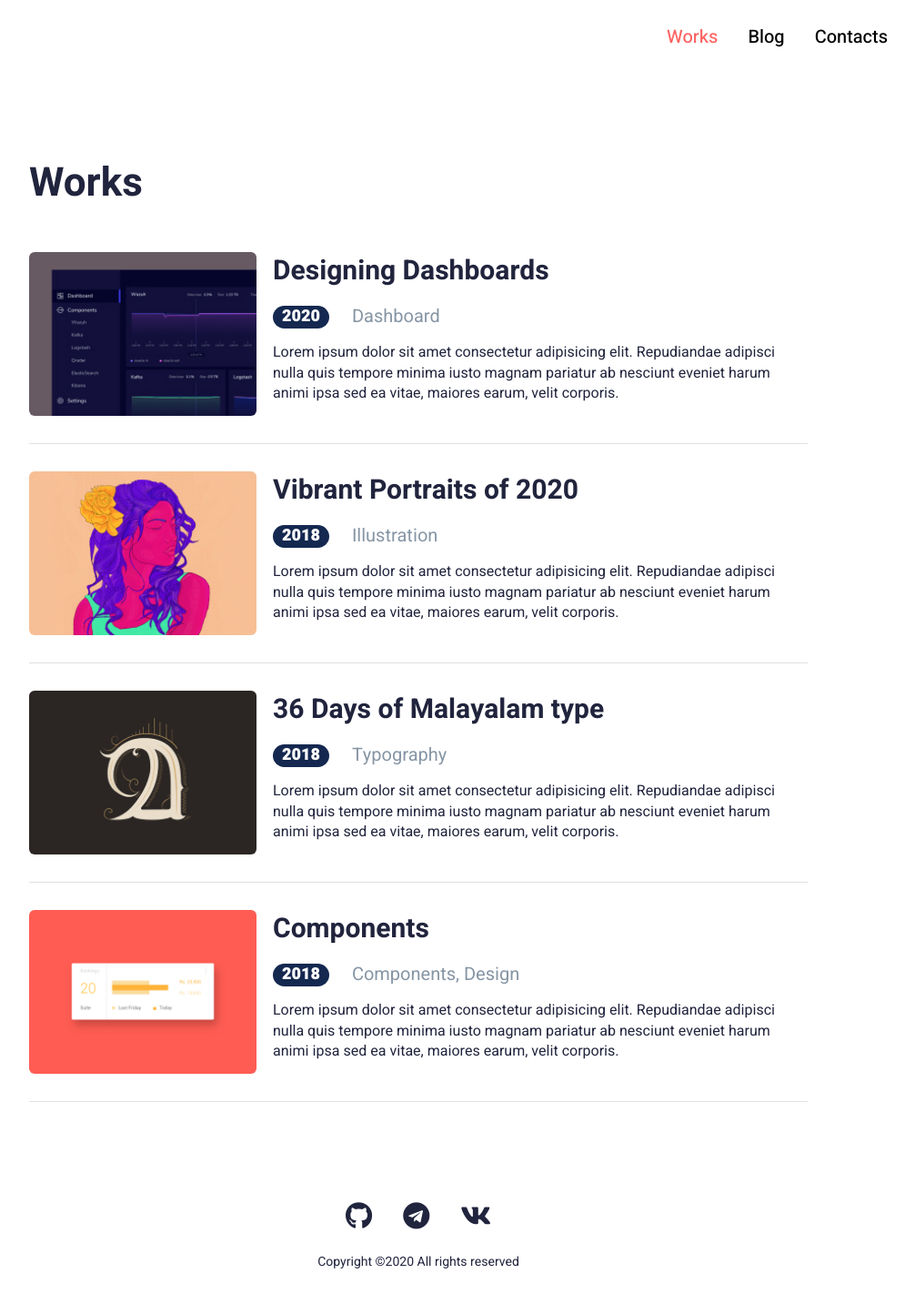
After one commit to m-dzianishchyts/web-technologies, a PHP site: page /works.html in a window 1280 px wide. The commit adds this page. Shown: the whole page at 91% size, without its empty margins (180-1186 px from the left). Run offline with PHP 8.4, Linux system fonts and the light colour scheme; some web fonts are replaced.

Commit message:
Design works page

```diff
--- a/html_css_basics/css/works.css
+++ b/html_css_basics/css/works.css
@@ -1,3 +1,250 @@
+@charset "UTF-8";
+@import url("https://fonts.googleapis.com/css2?family=Heebo:wght@400;500;700;900&display=swap");
+* {
+	padding: 0;
+	margin: 0;
+	border: 0;
+}
+
+*, *:before, *:after {
+	box-sizing: border-box;
+}
+
+:focus, :active {
+	outline: none;
+}
+
+a:focus, a:active {
+	outline: none;
+}
+
+nav, footer, header, aside {
+	display: block;
+}
+
+html, body {
+	height: 100%;
+	width: 100%;
+	font-size: 100%;
+	line-height: 1;
+	font-size: 14px;
+	-ms-text-size-adjust: 100%;
+	-moz-text-size-adjust: 100%;
+	-webkit-text-size-adjust: 100%;
+}
+
+input, button, textarea {
+	font-family: inherit;
+}
+
+input::-ms-clear {
+	display: none;
+}
+
+button {
+	cursor: pointer;
+}
+
+button::-moz-focus-inner {
+	padding: 0;
+	border: 0;
+}
+
+a, a:visited {
+	text-decoration: none;
+}
+
+a:hover {
+	text-decoration: none;
+}
+
+ul li {
+	list-style: none;
+}
+
+img {
+	vertical-align: top;
+}
+
+h1, h2, h3, h4, h5, h6 {
+	font-size: inherit;
+	font-weight: inherit;
+}
+
+@font-face {
+	font-family: "icons-font";
+	src: url("../fonts/icons-font.eot?hqieia");
+	src: url("../fonts/icons-font.eot?hqieia#iefix") format("embedded-opentype"), url("../fonts/icons-font.ttf?hqieia") format("truetype"), url("../fonts/icons-font.woff?hqieia") format("woff"), url("../fonts/icons-font.svg?hqieia#icons-font") format("svg");
+	font-weight: normal;
+	font-style: normal;
+	font-display: block;
+}
+[class^=icon-]::before,
+[class*=" icon-"]::before {
+	/* use !important to prevent issues with browser extensions that change fonts */
+	font-family: "icons-font" !important;
+	speak: never;
+	font-style: normal;
+	font-weight: normal;
+	font-variant: normal;
+	text-transform: none;
+	line-height: 1;
+	/* Better Font Rendering =========== */
+	-webkit-font-smoothing: antialiased;
+	-moz-osx-font-smoothing: grayscale;
+}
+
+.icon-github:before {
+	content: "";
+}
+
+.icon-telegram:before {
+	content: "";
+}
+
+.icon-vk:before {
+	content: "";
+}
+
+body {
+	font-family: "Heebo";
+	color: #21243d;
+}
+
+.wrapper {
+	width: 100%;
+	min-height: 100%;
+	overflow: hidden;
+	display: flex;
+	flex-direction: column;
+}
+
+._container {
+	max-width: 856px;
+	margin: 0px auto;
+}
+@media (max-width: 991.98px) {
+	._container {
+		max-width: 750px;
+	}
+}
+@media (max-width: 767.98px) {
+	._container {
+		max-width: none;
+		padding: 0px 10px;
+	}
+}
+
+.title {
+	font-size: 44px;
+	font-weight: 700;
+	line-height: 136.3636363636%;
+}
+@media (max-width: 767.98px) {
+	.title {
+		font-size: 32px;
+	}
+}
+
+.text {
+	font-size: 16px;
+	line-height: 143.75%;
+}
+
+.button {
+	background-color: #ff6464;
+	border-radius: 2px;
+	font-weight: 500;
+	font-size: 20px;
+	color: #fff;
+	line-height: 145%;
+	height: 47px;
+	display: inline-flex;
+	align-items: center;
+	justify-content: center;
+	text-align: center;
+	padding: 0px 20px;
+	transition: background-color 0.3s ease 0s;
+}
+.button:hover {
+	background-color: #00a8cc;
+}
+
+.page {
+	flex: 1 1 auto;
+	padding: 90px 0px 0px 0px;
+}
+@media (max-width: 767.98px) {
+	.page {
+		padding: 35px 0px 0px 0px;
+	}
+}
+
+.posts-title {
+	font-size: 22px;
+}
+@media (max-width: 767.98px) {
+	.posts-title {
+		text-align: center;
+		font-size: 18px;
+	}
+}
+
+._ibg {
+	position: relative;
+}
+._ibg img {
+	position: absolute;
+	width: 100%;
+	height: 100%;
+	top: 0;
+	left: 0;
+	object-fit: cover;
+}
+
+.social {
+	display: flex;
+	justify-content: center;
+	align-items: center;
+}
+.social__item {
+	transition: color 0.3s ease 0s;
+	margin: 0px 17px;
+	font-size: 30px;
+	color: inherit;
+}
+.social__item:hover {
+	color: #ff6464;
+}
+
+.header__content {
+	max-width: 1098px;
+	padding: 0px 33px;
+	margin: 0px auto;
+}
+.menu__list {
+	height: 82px;
+	align-items: center;
+	padding: 10px 0px;
+	display: flex;
+	justify-content: flex-end;
+}
+.menu__list li {
+	margin-left: 33px;
+}
+.menu__link {
+	font-size: 20px;
+	font-weight: 500;
+	color: #000;
+	transition: color 0.3s ease 0s;
+}
+.menu__link:hover {
+	color: #ff6464;
+}
+.menu__active {
+	color: #ff6464;
+}
+
 .works__item {
 	padding: 0px 0px 30px 0px;
 	margin: 0px 0px 30px 0px;
@@ -72,3 +319,31 @@
 	font-size: 20px;
 	margin: 0px 0px 0px 25px;
 }
+.footer {
+	text-align: center;
+	padding: 50px 0px;
+}
+@media (max-width: 767.98px) {
+	.footer {
+		padding: 30px 0px;
+	}
+}
+.footer__social {
+	margin: 0px 0px 25px 0px;
+}
+.works__items {
+	padding-bottom: 60px;
+}
+@media (max-width: 767.98px) {
+	.works__items {
+		padding-bottom: 30px;
+	}
+}
+.works__main-title {
+	margin: 0px 0px 45px 0px;
+}
+@media (max-width: 767.98px) {
+	.works__main-title {
+		margin: 0px 0px 20px 0px;
+	}
+}
--- a/html_css_basics/index.html
+++ b/html_css_basics/index.html
@@ -15,9 +15,9 @@
                 <div class="header__menu menu">
                     <nav class="menu__body">
                         <ul class="menu__list">
-                            <li><a href="" class="menu__link">Works</a></li>
-                            <li><a href="works.html" class="menu__link">Blog</a></li>
-                            <li><a href="" class="menu__link">Contact</a></li>
+                            <li><a href="works.html" class="menu__link">Works</a></li>
+                            <li><a href="blog.html" class="menu__link">Blog</a></li>
+                            <li><a href="contacts.html" class="menu__link">Contacts</a></li>
                         </ul>
                     </nav>
                 </div>
--- a/html_css_basics/scss/index.scss
+++ b/html_css_basics/scss/index.scss
@@ -1,6 +1,6 @@
 @import "style-base.scss";
 @import "header.scss";
-@import "works.scss";
+@import "works-base.scss";
 @import "footer.scss";
 
 .welcome {
--- /dev/null
+++ b/html_css_basics/scss/works-base.scss
@@ -0,0 +1,79 @@
+@import "variables.scss";
+
+.works {
+    &__item {
+        padding: 0px 0px 30px 0px;
+        margin: 0px 0px 30px 0px;
+        border-bottom: 1px solid #e0e0e0;
+        &:last-child {
+            margin-bottom: 0px;
+        }
+        @media (min-width: $md3+px) {
+            display: flex;
+            align-items: flex-start;
+        }
+    }
+
+    &__image {
+        display: block;
+        flex: 0 0 250px;
+        border-radius: 6px;
+        min-height: 180px;
+        overflow: hidden;
+        @media (max-width: $md3+px) {
+            margin: 0px 0px 17px 0px;
+            padding: 0px 0px 60% 0px;
+        }
+    }
+
+    &__body {
+        flex: 1 1 auto;
+        @media (min-width: $md3+px) {
+            padding: 0px 0px 0px 18px;
+        }
+    }
+
+    &__title {
+        display: inline-block;
+        color: inherit;
+        font-size: 30px;
+        font-weight: 700;
+        line-height: 44 / 30 * 100%;
+        margin: 0px 0px 15px 0px;
+        @media (max-width: $md3+px) {
+            font-size: 24px;
+        }
+        transition: color 0.3s ease 0s;
+        &:hover {
+            color: $ruby;
+        }
+    }
+
+    &__info {
+        display: flex;
+        align-items: center;
+        margin: 0px 0px 15px 0px;
+    }
+
+    &__year {
+        display: inline-flex;
+        background-color: $dateBackground;
+        border-radius: 16px;
+        height: 25px;
+        padding: 0px 10px;
+        align-items: center;
+        justify-content: center;
+        color: #fff;
+        font-weight: 900;
+        font-size: 18px;
+    }
+
+    &__category {
+        color: $lightGray;
+        font-size: 20px;
+        margin: 0px 0px 0px 25px;
+    }
+
+    &__text {
+    }
+}
--- a/html_css_basics/scss/works.scss
+++ b/html_css_basics/scss/works.scss
@@ -1,79 +1,20 @@
-@import "variables.scss";
+@import "style-base.scss";
+@import "header.scss";
+@import "works-base.scss";
+@import "footer.scss";
 
 .works {
-    &__item {
-        padding: 0px 0px 30px 0px;
-        margin: 0px 0px 30px 0px;
-        border-bottom: 1px solid #e0e0e0;
-        &:last-child {
-            margin-bottom: 0px;
-        }
-        @media (min-width: $md3+px) {
-            display: flex;
-            align-items: flex-start;
+    &__items {
+        padding-bottom: 60px;
+        @media (max-width: $md3+px) {
+            padding-bottom: 30px;
         }
     }
 
-    &__image {
-        display: block;
-        flex: 0 0 250px;
-        border-radius: 6px;
-        min-height: 180px;
-        overflow: hidden;
+    &__main-title {
+        margin: 0px 0px 45px 0px;
         @media (max-width: $md3+px) {
-            margin: 0px 0px 17px 0px;
-            padding: 0px 0px 60% 0px;
+            margin: 0px 0px 20px 0px;
         }
     }
-
-    &__body {
-        flex: 1 1 auto;
-        @media (min-width: $md3+px) {
-            padding: 0px 0px 0px 18px;
-        }
-    }
-
-    &__title {
-        display: inline-block;
-        color: inherit;
-        font-size: 30px;
-        font-weight: 700;
-        line-height: 44 / 30 * 100%;
-        margin: 0px 0px 15px 0px;
-        @media (max-width: $md3+px) {
-            font-size: 24px;
-        }
-        transition: color 0.3s ease 0s;
-        &:hover {
-            color: $ruby;
-        }
-    }
-
-    &__info {
-        display: flex;
-        align-items: center;
-        margin: 0px 0px 15px 0px;
-    }
-
-    &__year {
-        display: inline-flex;
-        background-color: $dateBackground;
-        border-radius: 16px;
-        height: 25px;
-        padding: 0px 10px;
-        align-items: center;
-        justify-content: center;
-        color: #fff;
-        font-weight: 900;
-        font-size: 18px;
-    }
-
-    &__category {
-        color: $lightGray;
-        font-size: 20px;
-        margin: 0px 0px 0px 25px;
-    }
-
-    &__text {
-    }
 }
--- /dev/null
+++ b/html_css_basics/works.html
@@ -0,0 +1,150 @@
+<!DOCTYPE html>
+<html>
+    <head>
+        <meta charset="UTF-8" />
+        <meta name="format-detection" content="telephone=no" />
+        <meta name="viewport" content="width=device-width, initial-scale=1.0" />
+        <link rel="stylesheet" href="/css/works.css" />
+        <link rel="icon" href="img/logo_100x100.png" />
+        <title>Works - Topaz Group</title>
+    </head>
+    <body>
+        <div class="wrapper">
+            <header class="header">
+                <div class="header__content">
+                    <div class="header__menu menu">
+                        <nav class="menu__body">
+                            <ul class="menu__list">
+                                <li>
+                                    <a
+                                        href="works.html"
+                                        class="menu__link menu__active"
+                                    >
+                                        Works
+                                    </a>
+                                </li>
+                                <li>
+                                    <a href="blog.html" class="menu__link"
+                                        >Blog</a
+                                    >
+                                </li>
+                                <li>
+                                    <a href="contacts.html" class="menu__link"
+                                        >Contacts</a
+                                    >
+                                </li>
+                            </ul>
+                        </nav>
+                    </div>
+                </div>
+            </header>
+            <main class="page">
+                <div class="works works__container _container">
+                    <h1 class="works__main-title title">Works</h1>
+                    <div class="works__items">
+                        <article class="works__item">
+                            <a href="" class="works__image _ibg">
+                                <img src="img/works/work1.jpg" alt="Work #1" />
+                            </a>
+                            <div class="works__body">
+                                <a href="" class="works__title"
+                                    >Designing Dashboards</a
+                                >
+                                <div class="works__info">
+                                    <div class="works__year">2020</div>
+                                    <div class="works__category">Dashboard</div>
+                                </div>
+                                <div class="works__text text">
+                                    Lorem ipsum dolor sit amet consectetur
+                                    adipisicing elit. Repudiandae adipisci nulla
+                                    quis tempore minima iusto magnam pariatur ab
+                                    nesciunt eveniet harum animi ipsa sed ea
+                                    vitae, maiores earum, velit corporis.
+                                </div>
+                            </div>
+                        </article>
+                        <article class="works__item">
+                            <a href="" class="works__image _ibg">
+                                <img src="img/works/work2.jpg" alt="Work #2" />
+                            </a>
+                            <div class="works__body">
+                                <a href="" class="works__title"
+                                    >Vibrant Portraits of 2020</a
+                                >
+                                <div class="works__info">
+                                    <div class="works__year">2018</div>
+                                    <div class="works__category">
+                                        Illustration
+                                    </div>
+                                </div>
+                                <div class="works__text text">
+                                    Lorem ipsum dolor sit amet consectetur
+                                    adipisicing elit. Repudiandae adipisci nulla
+                                    quis tempore minima iusto magnam pariatur ab
+                                    nesciunt eveniet harum animi ipsa sed ea
+                                    vitae, maiores earum, velit corporis.
+                                </div>
+                            </div>
+                        </article>
+                        <article class="works__item">
+                            <a href="" class="works__image _ibg">
+                                <img src="img/works/work3.jpg" alt="Work #3" />
+                            </a>
+                            <div class="works__body">
+                                <a href="" class="works__title"
+                                    >36 Days of Malayalam type</a
+                                >
+                                <div class="works__info">
+                                    <div class="works__year">2018</div>
+                                    <div class="works__category">
+                                        Typography
+                                    </div>
+                                </div>
+                                <div class="works__text text">
+                                    Lorem ipsum dolor sit amet consectetur
+                                    adipisicing elit. Repudiandae adipisci nulla
+                                    quis tempore minima iusto magnam pariatur ab
+                                    nesciunt eveniet harum animi ipsa sed ea
+                                    vitae, maiores earum, velit corporis.
+                                </div>
+                            </div>
+                        </article>
+                        <article class="works__item">
+                            <a href="" class="works__image _ibg">
+                                <img src="img/works/work4.jpg" alt="Work #4" />
+                            </a>
+                            <div class="works__body">
+                                <a href="" class="works__title">Components</a>
+                                <div class="works__info">
+                                    <div class="works__year">2018</div>
+                                    <div class="works__category">
+                                        Components, Design
+                                    </div>
+                                </div>
+                                <div class="works__text text">
+                                    Lorem ipsum dolor sit amet consectetur
+                                    adipisicing elit. Repudiandae adipisci nulla
+                                    quis tempore minima iusto magnam pariatur ab
+                                    nesciunt eveniet harum animi ipsa sed ea
+                                    vitae, maiores earum, velit corporis.
+                                </div>
+                            </div>
+                        </article>
+                    </div>
+                </div>
+            </main>
+            <footer class="footer">
+                <div class="footer__content _content">
+                    <div class="footer__social social">
+                        <a href="" class="social__item icon-github"></a>
+                        <a href="" class="social__item icon-telegram"></a>
+                        <a href="" class="social__item icon-vk"></a>
+                    </div>
+                    <div class="footer__copyright">
+                        Copyright ©2020 All rights reserved
+                    </div>
+                </div>
+            </footer>
+        </div>
+    </body>
+</html>
```
Also changed, not shown: html_css_basics/blog.html (+13 -5 lines).
